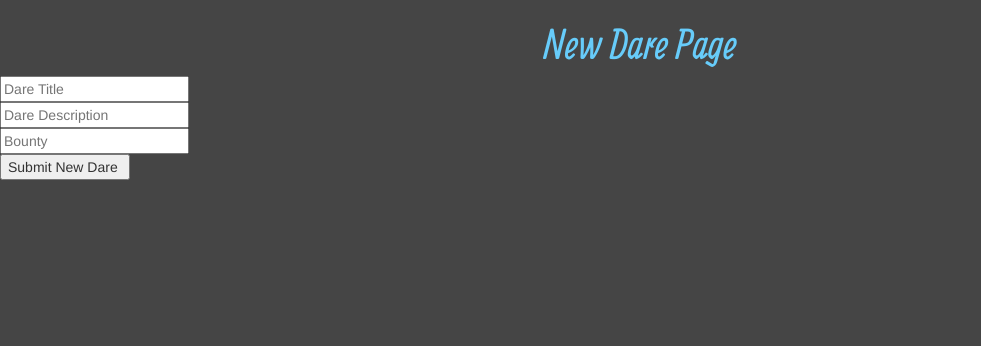
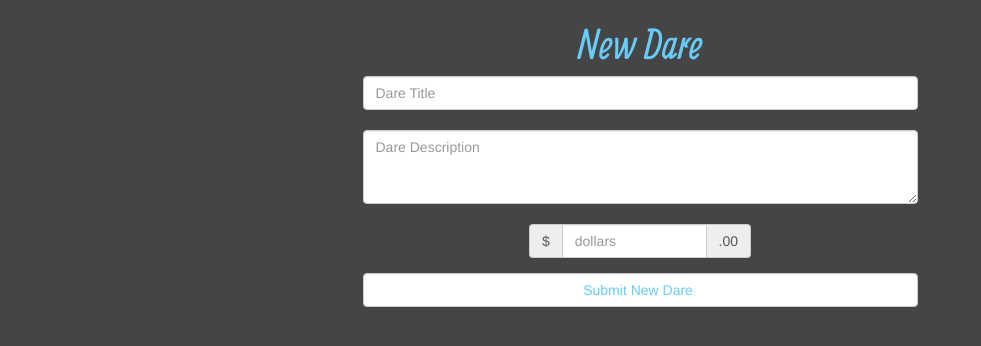
Before and after one commit to the-alex/DareYouDareMe, a Flask app: page /new in a window 1280 px wide. Shown: the top 346 px of the page, without its empty margins (0-981 px from the left). Run offline with Flask 2, Linux system fonts and the light colour scheme; the visitor is signed in with stand-in values (Sample User, id 1); some libraries are stand-ins or nearby versions.

Commit message:
Added css to add new dare page

```diff
--- a/static/css/styles.css
+++ b/static/css/styles.css
@@ -232,7 +232,7 @@ h5{
 
 h6{
 	font-family: Allan;
-	color: #454545;
+	color: #	;
 	font-size:2.7vw;
 	text-align:left;
 	padding-left:20px
--- a/templates/new_dare.html
+++ b/templates/new_dare.html
@@ -1,14 +1,33 @@
 {% extends 'base.html' %}
-
 {% block content %}
-<h2> New Dare Page </h2>
-
-<form method="POST">
-
-    <input type="text" name="dare_title" placeholder="Dare Title" required> </input> <br>
-    <input type="text" name="dare_description" placeholder="Dare Description" required> </input> <br>
-    <input type="number" name="bounty" placeholder="Bounty" required> </input> <br>
-
-    <input type="submit"   name="Submit" value="Submit New Dare ">
-</form>
+    <div class="container">
+        <div class="row">
+            <div class="col-md-12">
+                <h2>New Dare</h2>
+            </div>
+        </div>
+        <div class="row">
+            <div class="col-md-3"></div>
+            <div class="col-md-6">
+                <form method="POST">
+                    <div class="form-group">
+                        <input class="form-control" type="text" name="dare_title" placeholder="Dare Title" required>
+                        <br>
+                        <textarea class="form-control" type="text" name="dare_description" placeholder="Dare Description" rows="3" required></textarea>
+                        <br>
+                        <div class="form-group">
+                            <div class="input-group" style="width: 40%; margin-right: auto; margin-left: auto">
+                                <div class="input-group-addon">$</div>
+                                <input type="number" name="bounty" class="form-control" id="exampleInputAmount" placeholder="dollars">
+                                <div class="input-group-addon">.00</div>
+                            </div>
+                        </div>
+                        <input style="color: #67ccfa" class="form-control" type="submit" name="Submit" value="Submit New Dare ">
+                    </div>
+                </form>
+            </div>
+            <div class="col-md-3"></div>
+        </div>
+    </div>
+</div>
 {% endblock %}
```
Also changed, not shown: templates/index.html (+10 -0 lines).
